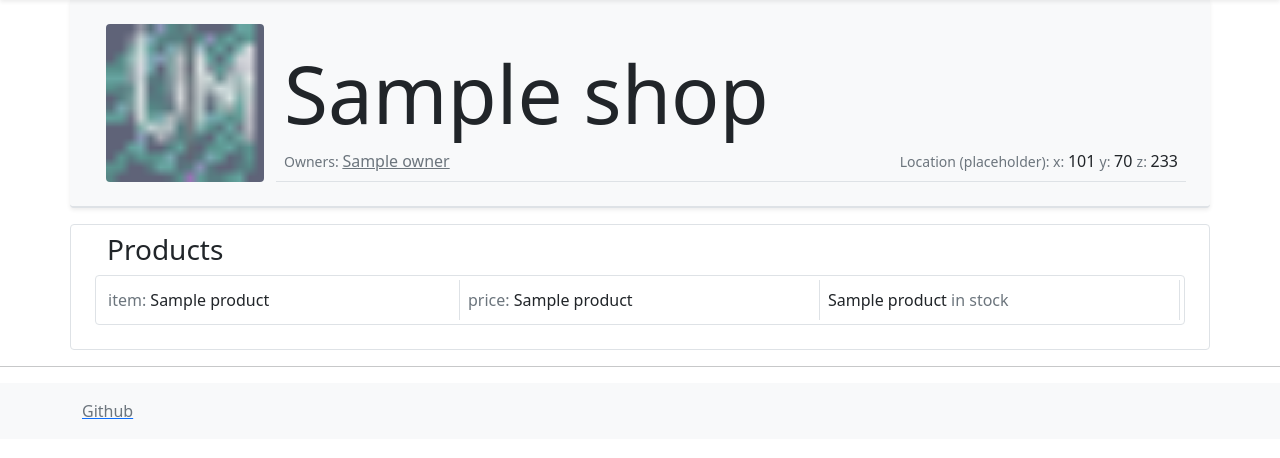
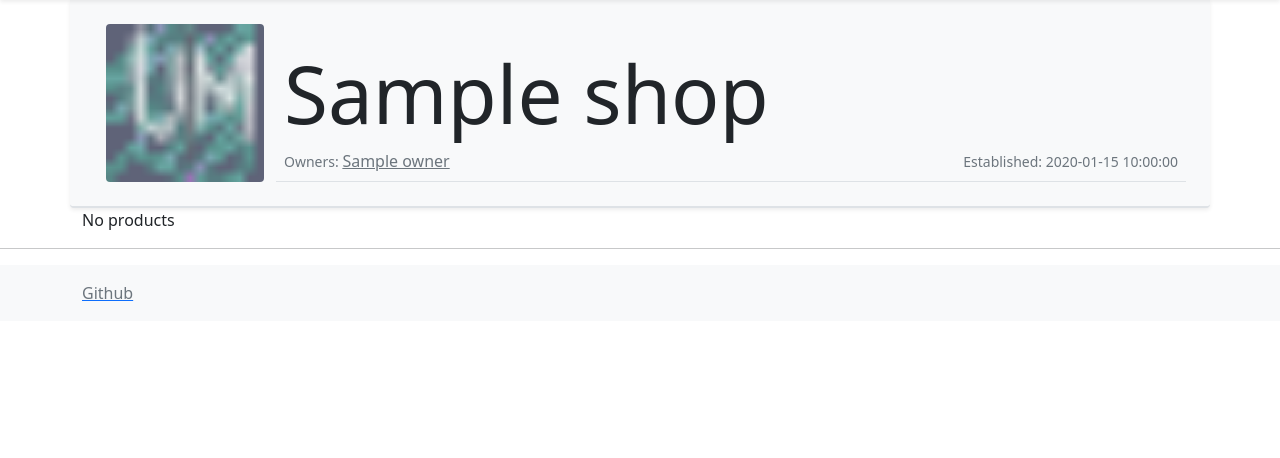
Before and after one commit to Veikkosuhonen/RuokaNet, a Python web app: template templates/shop.html in a window 1280 px wide. Shown: the part 101-559 px from the top of the page. Run offline with Jinja, Linux system fonts and the light colour scheme; the template is opened without the code that fills it: most values are stand-ins (such as "Sample title", 1, 10 or a date in 2020).

Commit message:
Added shop establishment dates

```diff
--- a/schema.sql
+++ b/schema.sql
@@ -3,13 +3,15 @@
     username TEXT UNIQUE,
     password TEXT,
     balance DECIMAL,
-    access_level INT DEFAULT 0
+    access_level INT DEFAULT 0,
+    join_date DATE DEFAULT NOW()
 );
 
 CREATE TABLE shops (
     id SERIAL PRIMARY KEY,
     shopname TEXT UNIQUE,
-    n_owners INT DEFAULT 1
+    n_owners INT DEFAULT 1,
+    creation_date DATE DEFAULT NOW()
 );
 
 CREATE TABLE items (
--- a/templates/macros.html
+++ b/templates/macros.html
@@ -15,6 +15,8 @@
                 <p class="card-text">This is a wider card with supporting text below as a natural lead-in to additional content. This content is a little bit longer.</p>
             </div>
             <div class="card-footer text-muted">
+                <div class="row">
+                    <div class="col">
                         <p class="card-text"><small>
                             {% if shop["n_owners"] != 0 %}
                             Owners:
@@ -26,6 +28,11 @@
                             {% endif %}
                         </small></p>
                     </div>
+                    <div class="col-4">
+                        <small>Est. {{ shop.creation_date }}</small>
+                    </div>
+                </div class="row">
+            </div>
             </div>
         </div>
     </div>
--- a/templates/private_user.html
+++ b/templates/private_user.html
@@ -10,8 +10,8 @@
             <h1 class="display-1">{{ user["username"] }}</h1>
         </div>
         <div class="col-auto align-self-end p-2 border-bottom">
-            <small class="text-muted">Joined (placeholder): </small>
-            <small class="text-muted">2021-06-11</small>
+            <small class="text-muted">Joined: </small>
+            <small class="text-muted">{{ user.join_date }}</small>
         </div>
     </div>
     <div class="row">
--- a/templates/shop.html
+++ b/templates/shop.html
@@ -1,7 +1,7 @@
 {% import 'macros.html' as macros %}
 {% extends "layout.html" %}
-{% block title %}{{ shop[1] }}{% endblock %}
-{% block header %}{{ shop[1] }}{% endblock %}
+{% block title %}{{ shop.shopname }}{% endblock %}
+{% block header %}{{ shop.shopname }}{% endblock %}
 {% block content %}
 <div class="container">
     <div class="row p-4 bg-light border-2 border-bottom rounded-bottom shadow-sm">
@@ -9,20 +9,24 @@
             <img src="/static/img/vm.png" class="img-fluid rounded" style="object-fit: fill; width: 100%; height: 100%; image-rendering: crisp-edges;">
         </div>
         <div class="col align-self-end p-2 border-bottom">
-            <h1 class="display-1">{{ shop[1] }}</h1>
+            <h1 class="display-1">{{ shop.shopname }}</h1>
+            {% if shop.n_owners > 0 %}
             <small class="text-muted">Owners: </small>
-            {% for owner in owners %}<a href="users/{{owner[1]}}" class="text-muted">{{owner[1]}}</a> {% endfor %}
+            {% for owner in shop.owners %}<a href="users/{{owner[1]}}" class="text-muted">{{owner[1]}}</a> {% endfor %}
+            {% else %}
+            <small>Inactive</small>
+            {% endif %}
         </div>
         <div class="col-auto align-self-end p-2 border-bottom">
-            <small class="text-muted">Location (placeholder): </small>
-            <small class="text-muted">x: </small>101 <small class="text-muted">y: </small>70 <small class="text-muted">z: </small>233
+            <small class="text-muted">Established: {{ shop.creation_date }}</small>
         </div>
     </div>
 
+    {% if shop.has_products %}
     <div class="row p-2 px-4 mt-3 border rounded">
         <h3>Products</h3>
 
-    {% for product in products %}
+    {% for product in shop.products %}
     <div class="row mx-auto p-1 border rounded mb-3">
         <div class="col p-2 border-end">
             <span class="text-muted">item: </span>{{product[1]}}
@@ -35,7 +39,7 @@
         </div>
         {% if isowner %}
         <div class="col border-end">
-            <form action="/shops/{{shop[0]}}/products/{{product[0]}}" method="POST" class="row">
+            <form action="/shops/{{ shop.shopid }}/products/{{product[0]}}" method="POST" class="row">
                 <label class="col-auto col-form-label">Update price</label>
                 <input type="number" min=0 name="newprice" value="{{product[2]}}" class="form-control col" required>
                 <input type="submit" value="update" class="form-control btn btn-outline-primary col mx-2">
@@ -43,7 +47,7 @@
             </form>
         </div>
         <div class="col-auto">
-            <form action="/shops/{{ shop[0] }}/produce/{{ product[0] }}" method="POST" class="row">
+            <form action="/shops/{{ shop.shopid }}/produce/{{ product[0] }}" method="POST" class="row">
                 <div class="col">
                     <input type="submit" value="produce" class="form-control btn btn-primary">
                 </div>
@@ -52,7 +56,7 @@
         </div>
         {% elif session.username %}
         <div class="col-auto">
-            <form action="/shops/{{ shop[0] }}/buy/{{ product[0] }}" method="POST" class="row">
+            <form action="/shops/{{ shop.shopid }}/buy/{{ product[0] }}" method="POST" class="row">
                 <div class="col">
                     <input type="submit" value="buy" class="form-control btn btn-primary {% if product[3] == 0%}disabled{% endif %}">
                 </div>
@@ -62,7 +66,9 @@
         {% endif %}
     </div>
     {% endfor %}
-
+    {% else %}
+    No products
+    {% endif %}
     {% if isowner %}
     <div class="border rounded mb-2">
         <div class="col align-self-start">
@@ -70,14 +76,14 @@
                 <small>Add new product</small>
             </div>
             <div class="row m-2 text-danger" id="productValidationMessage"></div>
-            <form action="/shops/{{shop[0]}}/addproduct" method="POST" class="row p-2">
-                <select name="itemname" id="productItemSelect" class="form-select col mx-2" onchange="checkProduct({{ macros.filter(products, 1) }})">
+            <form action="/shops/{{ shop.shopid }}/addproduct" method="POST" class="row p-2">
+                <select name="itemname" id="productItemSelect" class="form-select col mx-2" onchange="checkProduct({{ macros.filter(shop.products, 1) }})">
                     <option value="" selected>Select item</option>
                     {% for item in items %}
                     <option value="{{item[1]}}">{{item[1]}}</option>
                     {% endfor %}
                 </select>
-                <input type="number" min=0 required name="price" id="productPrice" value="" placeholder="price" class="form-control col p-2 border-end" onchange="checkProduct({{ macros.filter(products, 1) }})">
+                <input type="number" min=0 required name="price" id="productPrice" value="" placeholder="price" class="form-control col p-2 border-end" onchange="checkProduct({{ macros.filter(shop.products, 1) }})">
                 <input type="submit" value="add" id="productSubmit" class="form-control btn btn-primary col mx-2">
                 <input type="hidden" name="csrf_token" value="{{ csrf_token }}">
             </form>
@@ -90,13 +96,13 @@
     {% if isowner %}
     <hr>
     <p>Invite users</p><br>
-    <form action="/shops/{{ shop[0] }}/inviteuser" method="POST">
+    <form action="/shops/{{ shop.shopid }}/inviteuser" method="POST">
         <input type="text" name="receivername">
         <input type="submit" value="invite">
         <input type="hidden" name="csrf_token" value="{{ csrf_token }}">
     </form>
     <p>Leave this shop</p>
-    <form action="/shops/{{ shop[0] }}/leave" method="POST">
+    <form action="/shops/{{ shop.shopid }}/leave" method="POST">
         <input type="submit" value="Leave">
         <input type="hidden" name="csrf_token" value="{{ csrf_token }}">
     </form>
--- a/templates/transactions.html
+++ b/templates/transactions.html
@@ -4,6 +4,7 @@
 {% block content %}
 <div class="row m-3">
     <h3 class="display-3">Transactions</h3>
+    <small>This page is only visible to special users with access level > 0</small>
 </div>
     <table class="table table-light table-hover">
         <thead>
```
Also changed, not shown: routes.py (+5 -5 lines), shop.py (+14 -5 lines), templates/public_user.html (+30 -2 lines), user.py (+8 -5 lines). Lines whose indentation alone changed are shown as unchanged.
